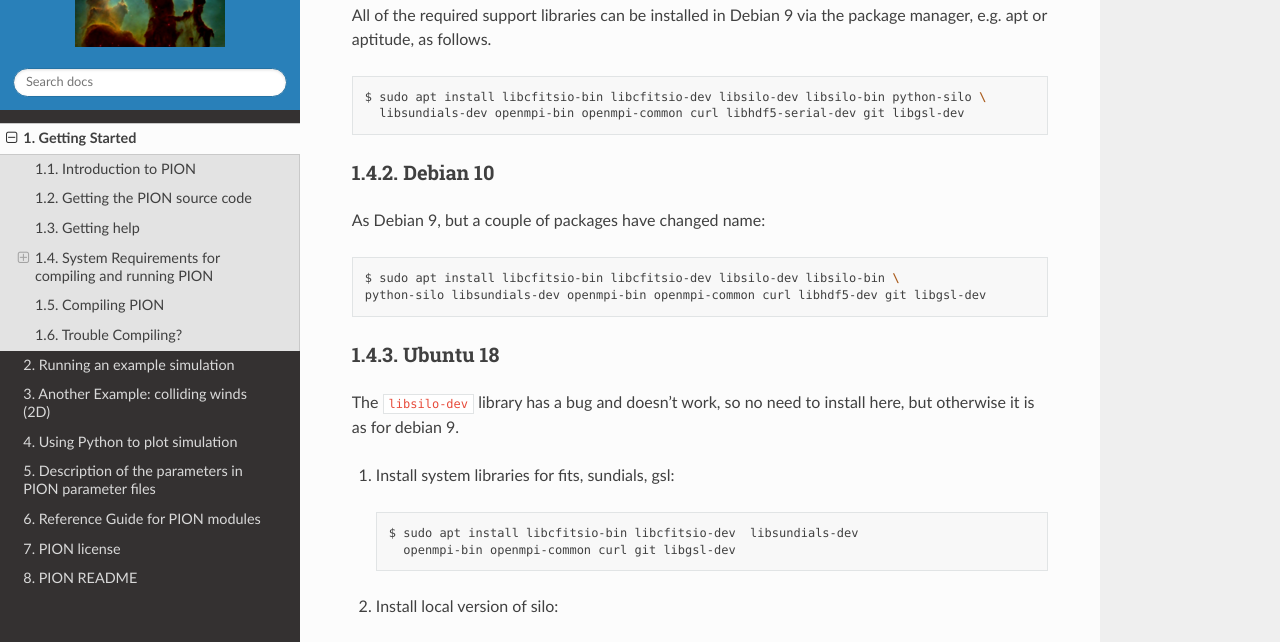
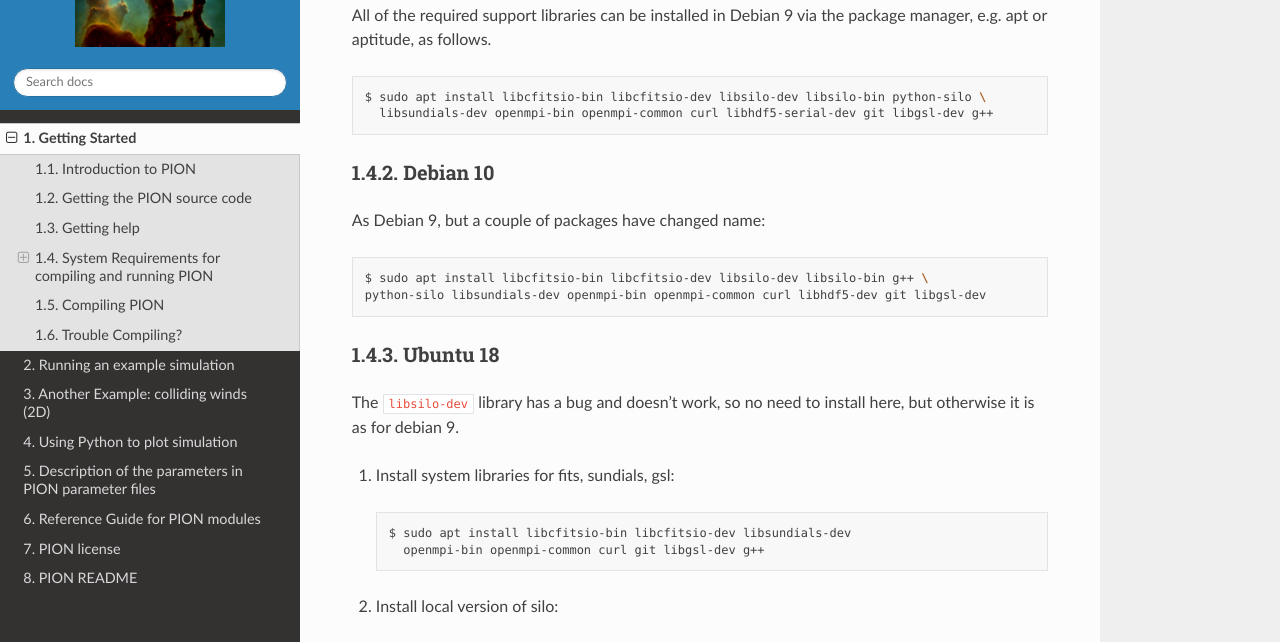
Before and after one commit to jmackey-astro/pion-docs, a Sphinx documentation site: the page built from docs/source/getting_started.rst, in a window 1280 px wide and 900 px high, scrolled down 1808 px. Shown: the part 154-796 px from the top of the window. Built offline with Sphinx 7.4.7 and the Read the Docs theme 2.0.0, drawn with Linux system fonts in a browser that asks for light colours.

```diff
--- a/docs/source/getting_started.rst
+++ b/docs/source/getting_started.rst
@@ -79,7 +79,7 @@ All of the required support libraries can be installed in Debian 9 via the packa
 .. code-block:: bash
 
   $ sudo apt install libcfitsio-bin libcfitsio-dev libsilo-dev libsilo-bin python-silo \
-    libsundials-dev openmpi-bin openmpi-common curl libhdf5-serial-dev git libgsl-dev
+    libsundials-dev openmpi-bin openmpi-common curl libhdf5-serial-dev git libgsl-dev g++
 
 
 Debian 10
@@ -89,7 +89,7 @@ As Debian 9, but a couple of packages have changed name:
 
 .. code-block:: bash
 
-  $ sudo apt install libcfitsio-bin libcfitsio-dev libsilo-dev libsilo-bin \
+  $ sudo apt install libcfitsio-bin libcfitsio-dev libsilo-dev libsilo-bin g++ \
   python-silo libsundials-dev openmpi-bin openmpi-common curl libhdf5-dev git libgsl-dev
 
 
@@ -102,8 +102,8 @@ The ``libsilo-dev`` library has a bug and doesn't work, so no need to install he
 
   .. code-block:: bash
 
-    $ sudo apt install libcfitsio-bin libcfitsio-dev  libsundials-dev
-      openmpi-bin openmpi-common curl git libgsl-dev
+    $ sudo apt install libcfitsio-bin libcfitsio-dev libsundials-dev
+      openmpi-bin openmpi-common curl git libgsl-dev g++
 
 
 2. Install local version of silo:
```
